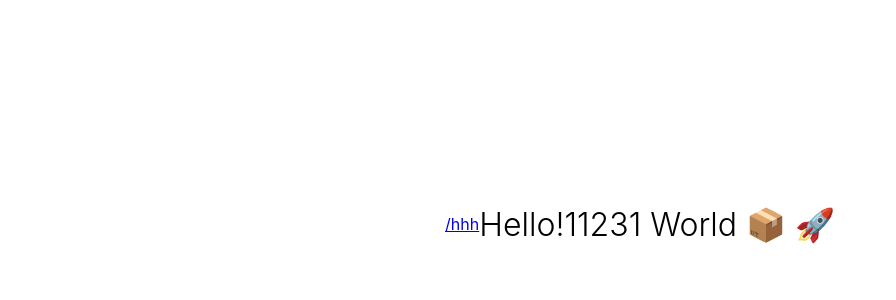
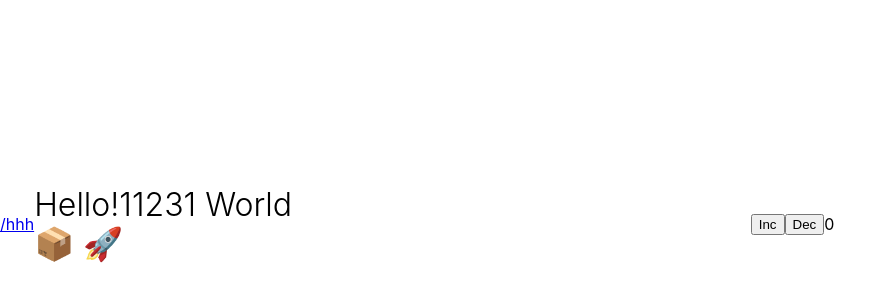
Before and after one commit to gazedash/parcel-preact-preprocessors-postcss, a Preact app: page / in a window 1280 px wide. Shown: the part 176-476 px from the top of the page, without its empty margins (0-896 px from the left). Built offline with nearby package versions, Linux system fonts and the light colour scheme.

Commit message:
add class properties transform, add simple Counter w/ reducer function

```diff
--- a/package.json
+++ b/package.json
@@ -11,6 +11,7 @@
   "author": "",
   "license": "MIT",
   "devDependencies": {
+    "babel-plugin-transform-class-properties": "^6.24.1",
     "babel-preset-env": "^1.6.1",
     "babel-preset-preact": "^1.1.0",
     "parcel-bundler": "^1.2.0"
--- a/src/App.js
+++ b/src/App.js
@@ -1,4 +1,5 @@
 import { h, Component } from "preact";
+import ReduceCounter from "./ReduceCounter";
 import "./App.css";
 
 const Link = ({ url }) => <a href={url}>{url}</a>;
@@ -9,6 +10,7 @@ export default class App extends Component {
       <div>
         <Link url="/hhh" />
         <h1>Hello!11231 World 📦 🚀</h1>
+        <ReduceCounter />
       </div>
     );
   }
--- /dev/null
+++ b/src/ReduceCounter.js
@@ -0,0 +1,31 @@
+import { h, Component } from "preact";
+
+const reducer = (state = 0, action = null) => {
+  console.log(state, action);
+
+  switch (action) {
+    case "INC":
+      console.log(state + 1);
+
+      return state + 1;
+    case "DEC":
+      return state - 1;
+    default:
+      return state;
+  }
+};
+
+export default class ReduceCounter extends Component {
+  state = { count: reducer() };
+  update = action =>
+    this.setState(state => ({ count: reducer(state.count, action) }));
+  render(_, { count }) {
+    return (
+      <div>
+        <button onClick={() => this.update("INC")}>Inc</button>
+        <button onClick={() => this.update("DEC")}>Dec</button>
+        {`${count}`}
+      </div>
+    );
+  }
+}
```
Also changed, not shown: .babelrc, 1 other file (tests, documents, lock files or other folders).
